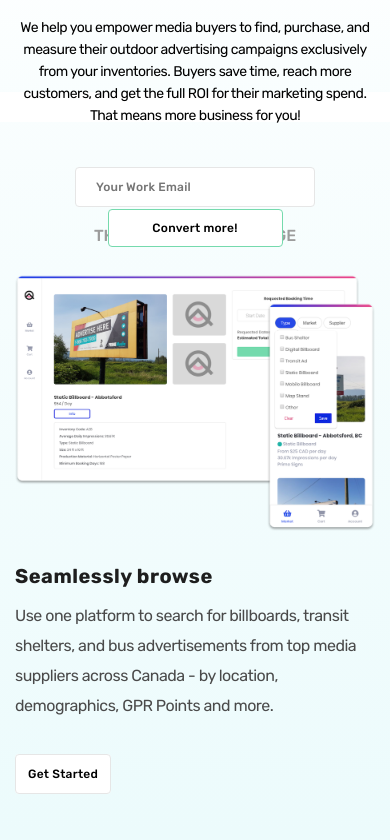
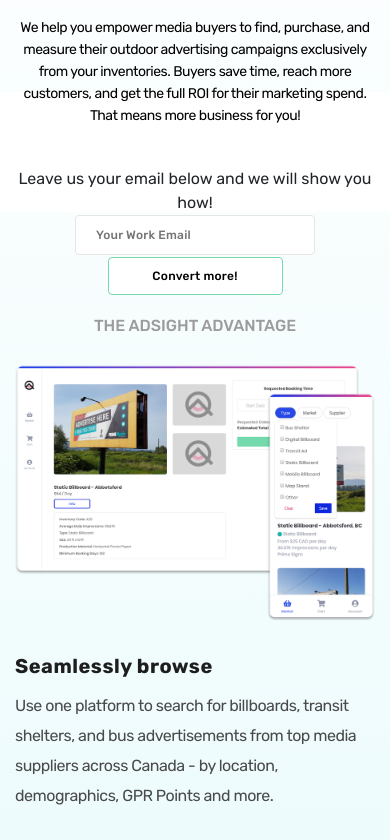
Before and after one commit to ad-sight/ad-sight.github.io, a website: page index.html in a window 390 px wide. Shown: the part 207-1047 px from the top of the page. Drawn offline with Linux system fonts and the light colour scheme.

Commit message:
fixes mobile

```diff
--- a/assets/css/templatemo-art-factory.css
+++ b/assets/css/templatemo-art-factory.css
@@ -916,7 +916,7 @@
     margin-top: 2px;
   }
   #about {
-    margin-top: 30px;
+    margin-top: 120px;
   }
   .mobile-hidden {
     display: none;
--- a/index.html
+++ b/index.html
@@ -77,6 +77,7 @@
                         <p>We help you empower media buyers to find, purchase, and measure their outdoor advertising campaigns exclusively from your inventories.
                             Buyers save time, reach more customers, and get the full ROI for their marketing spend. That means more business for you!</p>
                         <!-- <a href="https://app.adsight.ca" class="nav-button">Explore Assets</a> -->
+                        Leave us your email below and we will show you how!
                         <form id="contact" action="https://formspree.io/mjvwpply" method="post">
                             <input name="name" type="email" id="name" placeholder="Your Work Email" required=""
                                 class="nav-contact-form">
@@ -113,7 +114,7 @@
                             from top media suppliers across
                             Canada - by location, demographics,
                             GPR Points and more. </p>
-                        <a href="https://app.adsight.ca/inventories" class="nav-button button-gray">Get Started</a>
+                        <a href="https://app.adsight.ca/inventories" class="nav-button button-gray main-button-slider">Get Started</a>
                     </div>
                 </div>
             </div>
```
